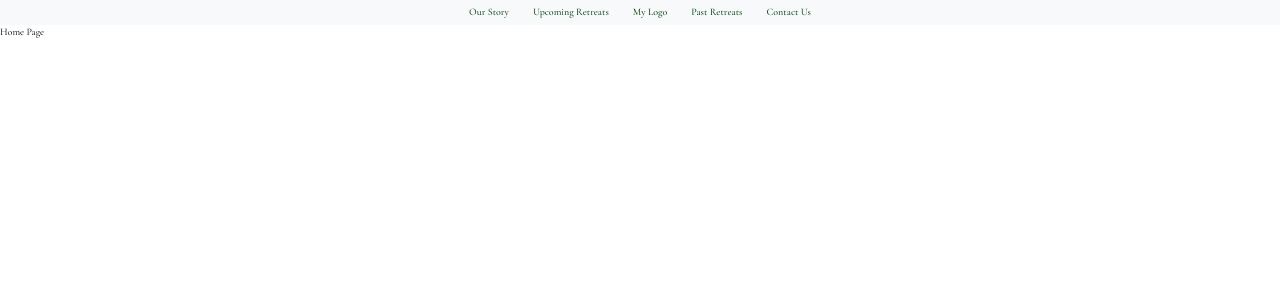
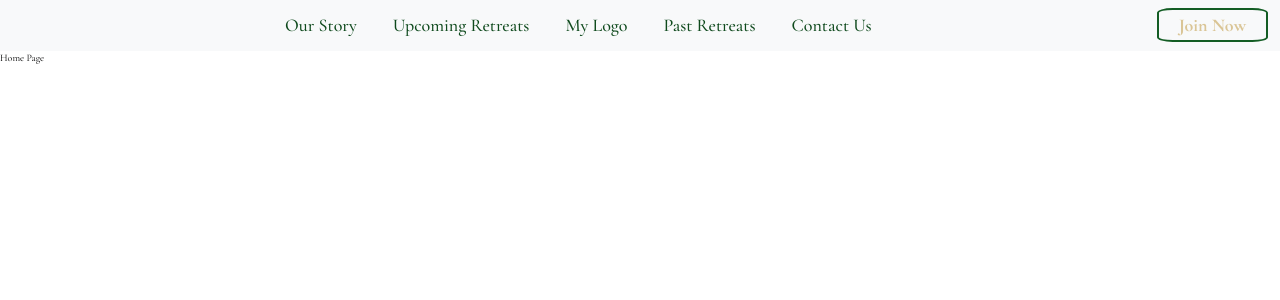
Before and after one commit to jieqiangt/the-hush-retreat, a Next.js app: page / in a window 1280 px wide. Shown: the top 300 px of the page. Built offline with nearby package versions, Linux system fonts and the light colour scheme.

Commit message:
- added cta button in nav bar - added list style to none for li element - added placeholder for btn-link - added varaibles for font size, font weight, and others

```diff
--- a/components/layout/NavBar.js
+++ b/components/layout/NavBar.js
@@ -15,6 +15,7 @@ export default function NavBar() {
         <NavLink href="/explore">Past Retreats</NavLink>
         <NavLink href="/help">Contact Us</NavLink>
       </ul>
+      <NavLink className={classes['nav--cta']} href="#">Join Now</NavLink>
     </nav>
   );
 }
--- a/components/layout/NavLink.js
+++ b/components/layout/NavLink.js
@@ -2,8 +2,11 @@ import Link from "next/link";
 import classes from "./sass/layout.module.scss";
 
 export default function NavLink(props) {
+
   return (
-    <li className={classes["nav--link"]}>
+    <li
+      className={`${props.className ? ` ${props.className}` : `${classes["nav--link"]}`}`}
+    >
       <Link href={props.href}>{props.children}</Link>
     </li>
   );
--- a/components/layout/sass/layout.module.scss
+++ b/components/layout/sass/layout.module.scss
@@ -6,24 +6,27 @@
 
 .nav {
   width: 100vw;
-  display: block;
-  padding: 0.5rem 0;
+  display: flex;
   background-color: $bg-accent-primary-col;
+  flex-wrap: nowrap;
+  align-content: center;
 
   &--list {
     @include flex-container;
     justify-content: center;
     align-items: center;
     width: 100%;
-    gap: 2.4rem;
+    padding: $y-padding-sm 0rem;
+    gap: 3.6rem;
   }
 
   &--link {
     display: inline-block;
     position: relative;
-    font-weight: 500;
+    font-weight: $font-weight-sm;
     color: $text-header-primary-col;
-    transition: color 0.2s ease-out;
+    transition: color $link-underline-time ease-out;
+    font-size: $text-header-size;
 
     &::after {
       @extend %ani-link-after;
@@ -42,4 +45,22 @@
       @extend %link-active;
     }
   }
+
+  &--cta{
+    display: inline-block;
+    margin: 1.2rem;
+    margin-left: auto;
+    align-self: center;
+    flex: 1 0 auto;
+  }
+
+  &--cta a {
+    @extend %btn-link;
+    font-size: $text-header-size;
+    font-weight: $font-weight-lg;
+  }
+
+
+
+
 }
--- a/sass/abstracts/_variables.scss
+++ b/sass/abstracts/_variables.scss
@@ -20,3 +20,22 @@ $text-header-shade-1-col: #0f4a1d;
 $text-accent-tint-1-col: #dac596;
 $text-accent-primary-col: #d6bf8a;
 $text-accent-shade-1-col: #c1ac7c;
+
+//Font Sizes
+$text-header-size: 1.8rem;
+
+//Font weights
+$font-weight-lg: 700;
+$font-weight-md: 600;
+$font-weight-sm: 500;
+$font-weight-xs: 400;
+
+//Padding sizes
+$y-padding-sm: 1.2rem;
+//Margin sizes
+
+// Other sizes
+$link-underline-size: 0.05rem;
+
+//Animation variables
+$link-underline-time: 0.2s;
--- a/sass/base/_animations.scss
+++ b/sass/base/_animations.scss
@@ -5,11 +5,12 @@
   position: absolute;
   width: 100%;
   transform: scaleX(0);
-  height: 0.05rem;
+  height: $link-underline-size;
   bottom: 0;
   left: 0;
   background-color: $text-accent-primary-col;
-  transition: all 0.2s ease-out;
+  transition: all $link-underline-time ease-out;
+  cursor: pointer;
 }
 
 %ani-link-hover-after {
--- a/sass/base/_base.scss
+++ b/sass/base/_base.scss
@@ -36,3 +36,9 @@ ul {
   margin: 0;
   padding: 0;
 }
+
+li {
+  list-style: none;
+  margin: 0;
+  padding: 0;
+}
--- a/sass/base/_utilities.scss
+++ b/sass/base/_utilities.scss
@@ -2,9 +2,16 @@
 
 %link-hover {
   color: $text-header-shade-1-col;
-  font-weight: 700;
+  font-weight: $font-weight-lg;
 }
 
 %link-active {
     transform: scaleY(1.02);
   }
+
+%btn-link {
+    padding: 0.4rem 2rem ;
+    border: solid 0.2rem $bg-main-primary-col;
+    border-radius: 14%;
+    color: $text-accent-tint-1-col;
+}
```
